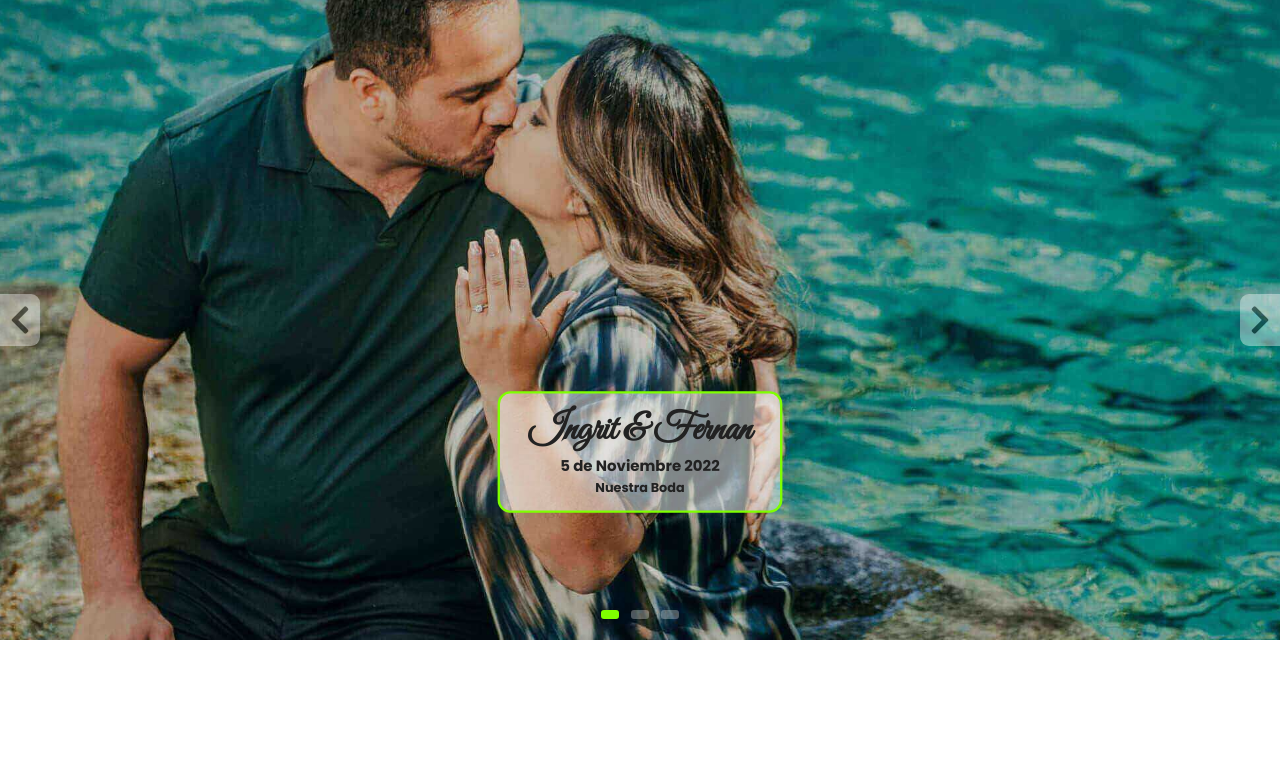
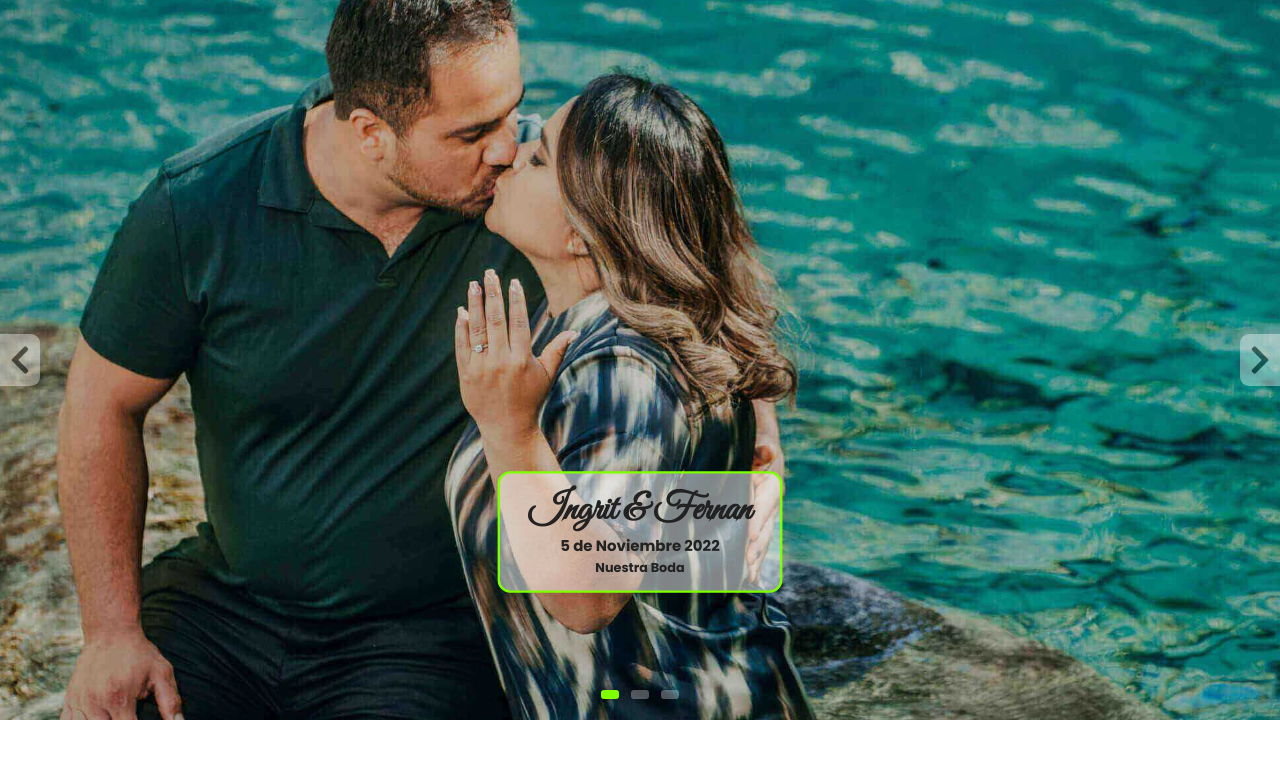
Before and after one commit to 000web/INVITACIONABODAINGRITYFER, a plain HTML site: page index.html in a window 1280 px wide. Drawn offline with Linux system fonts and the light colour scheme; a web font is replaced by a local one.

Commit message:
More until Slider Ready
More until Slider Ready

```diff
--- a/style.css
+++ b/style.css
@@ -60,7 +60,7 @@ button::after{text-decoration: none;}
 #carousel1{
     background-color: #000116;
 
-    height: 80vh;
+    height: 90vh;
     display: grid;
     grid-template-columns: 1fr;
     grid-template-areas:
@@ -72,7 +72,7 @@ button::after{text-decoration: none;}
     /*Actual Carousel Area*/
     position: relative;
     background: #000116;
-    height: 80vh;
+    height: 90vh;
     overflow: hidden;
 }
 
@@ -80,7 +80,7 @@ button::after{text-decoration: none;}
     /*Each Image Area Division*/
     position: absolute;
     width: 100vw;
-    height: 80vh;
+    height: 90vh;
     clip-path: circle(0% at 100% 50%);
 }
 .slider2 .slide2.active2{
@@ -105,7 +105,7 @@ button::after{text-decoration: none;}
     /*Normal Image Configuration*/
     position: absolute;
     width: 100vw;
-    height: 80vh;
+    height: 90vh;
     object-fit: cover;
     background-position: center center;
 }
@@ -123,7 +123,7 @@ button::after{text-decoration: none;}
     margin-right: auto;
     width: 350px;
     border-radius: 1rem;
-    margin-top: 47vh;
+    margin-top: 57vh;
     border: 3px solid chartreuse;
 }
 
@@ -141,7 +141,7 @@ button::after{text-decoration: none;}
 
 .navigation2{
     /*Arrow Button Area*/
-    height: 80vh; /*Same as Slider Height in order to center them Vertically*/
+    height: 90vh; /*Same as Slider Height in order to center them Vertically*/
     display: flex;
     align-items: center;
     justify-content: space-between;
```
